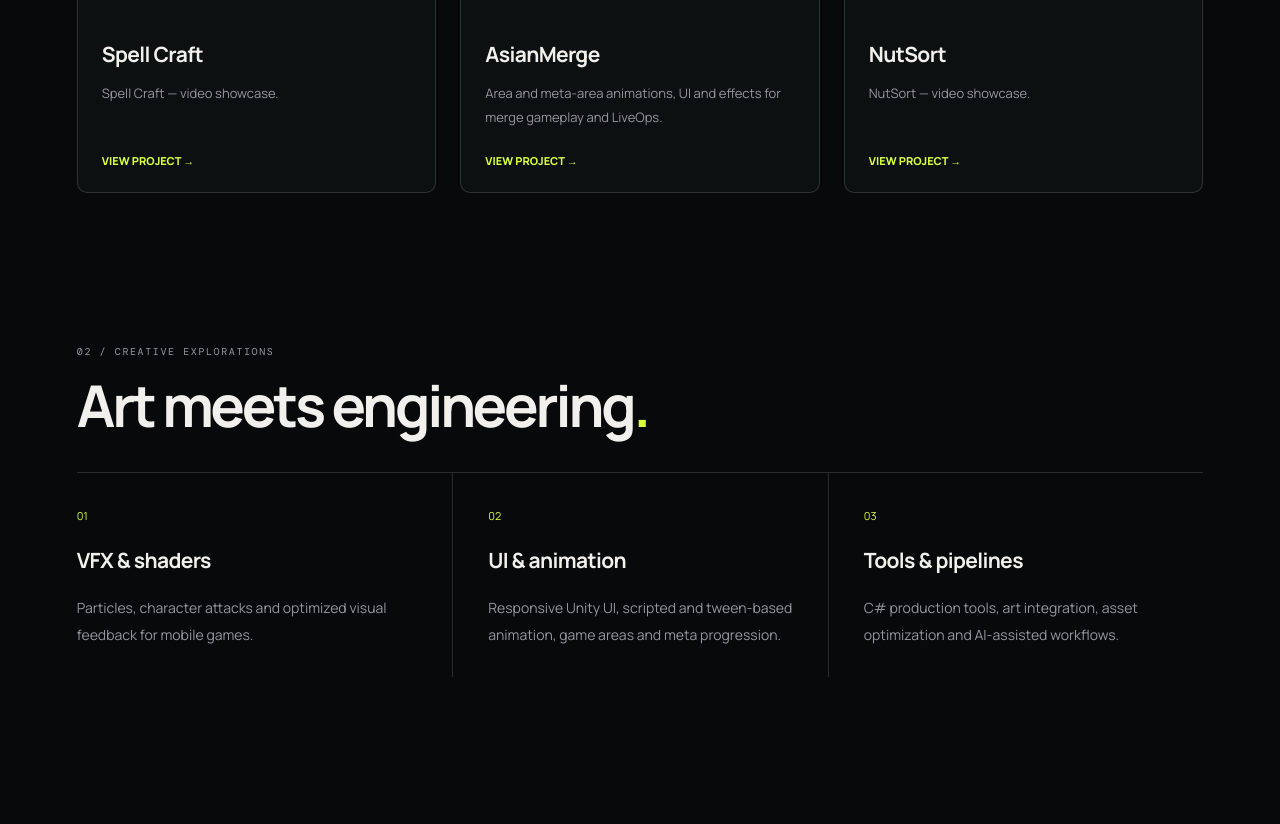
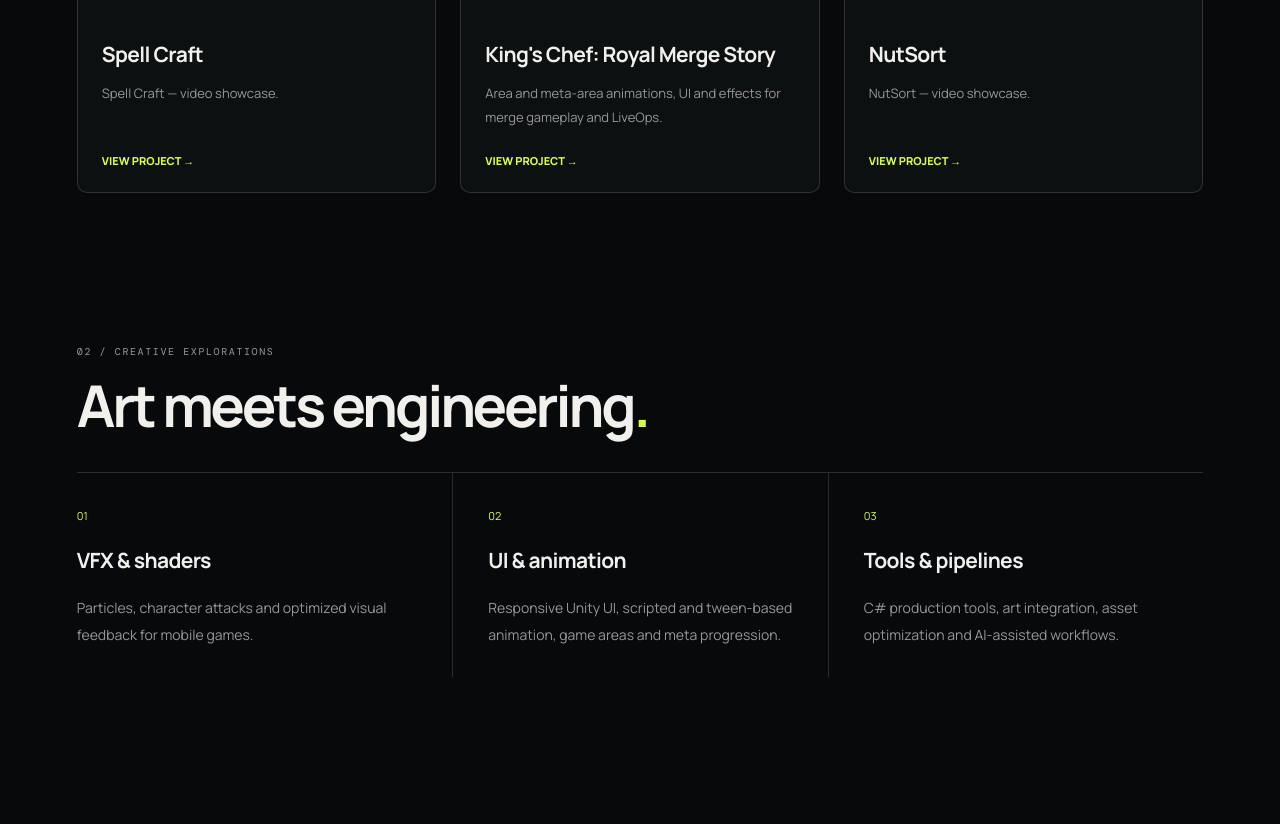
Before and after one commit to BansalVaishnavVFX/BansalVaishnavVFX.github.io, a plain HTML site: page index.html in a window 1280 px wide. Shown: the part 2938-3762 px from the top of the page. Drawn offline with nearby package versions, Linux system fonts and the light colour scheme.

Commit message:
Rename AsianMerge to King's Chef and add Google Play link

```diff
--- a/index.html
+++ b/index.html
@@ -1,5 +1,5 @@
 <!doctype html>
-<html lang="en"><head><meta charset="utf-8"><meta name="viewport" content="width=device-width, initial-scale=1"><meta name="theme-color" content="#08090b"><meta name="description" content="Bansal's visual effects and digital art portfolio."><title>Bansal Vaishnav — Lead Technical Artist</title><link rel="stylesheet" href="style.css?v=player-quality-9"><script defer src="projects.js?v=asian-merge-10"></script><script defer src="video-source.js?v=player-quality-9"></script><script defer src="vimeo-quality.js?v=player-quality-9"></script><script defer src="script.js?v=player-quality-9"></script><script defer src="hero-video.js?v=player-quality-9"></script></head>
+<html lang="en"><head><meta charset="utf-8"><meta name="viewport" content="width=device-width, initial-scale=1"><meta name="theme-color" content="#08090b"><meta name="description" content="Bansal's visual effects and digital art portfolio."><title>Bansal Vaishnav — Lead Technical Artist</title><link rel="stylesheet" href="style.css?v=player-quality-9"><script defer src="projects.js?v=kings-chef-11"></script><script defer src="video-source.js?v=player-quality-9"></script><script defer src="vimeo-quality.js?v=player-quality-9"></script><script defer src="script.js?v=player-quality-9"></script><script defer src="hero-video.js?v=player-quality-9"></script></head>
 <body><a class="skip" href="#main">Skip to content</a>
 <header class="shell topbar"><a class="wordmark" href="index.html">BANSAL<span>®</span></a><nav aria-label="Main navigation"><a href="#work">Work</a><a href="#practice">Practice</a><a href="#about">About</a><a href="#contact">Contact ↗</a></nav></header>
 <main id="main"><section class="hero"><div id="hero-video" class="hero-video" aria-hidden="true"></div><p class="eyebrow">● LEAD TECHNICAL ARTIST / UNITY</p><h1>IMAGINATION,<br><span class="outline">MADE</span> <span class="accent">VISIBLE.</span></h1><div class="hero-bottom"><p>5+ years bringing casual mobile games to life.<br>Unity UI, animation, VFX, shaders and tools.</p><a class="button" href="#work">Explore the work ↘</a></div><div class="hero-foot"><span>BANSAL / CREATIVE PORTFOLIO</span><button id="hero-video-toggle" class="hero-video-toggle" type="button" hidden>Play background video</button><span>SCROLL TO EXPLORE ↓</span></div></section>
--- a/projects.js
+++ b/projects.js
@@ -329,7 +329,7 @@ window.portfolio = {
     },
     {
       "id": "10",
-      "title": "AsianMerge",
+      "title": "King's Chef: Royal Merge Story",
       "category": "Game showcases",
       "description": "Area and meta-area animations, UI and effects for merge gameplay and LiveOps.",
       "tools": [],
@@ -342,10 +342,11 @@ window.portfolio = {
       "thumbnail": "https://i.vimeocdn.com/video/2227313743-aa19d3a01a7c53a9a3ad520c492ccc5b5e8962e9c6a8d8e9bffbd79c1df7c740-d_100x75?region=us",
       "videos": [
         {
-          "title": "AsianMerge — Showcase 1",
+          "title": "King's Chef: Royal Merge Story — Showcase 1",
           "url": "https://vimeo.com/1247517927"
         }
-      ]
+      ],
+      "storeUrl": "https://play.google.com/store/apps/details?id=com.tag.royal.chef.merge&hl=en_IN"
     },
     {
       "id": "11",
```
Also changed, not shown: video.html (+1 -1 lines).
